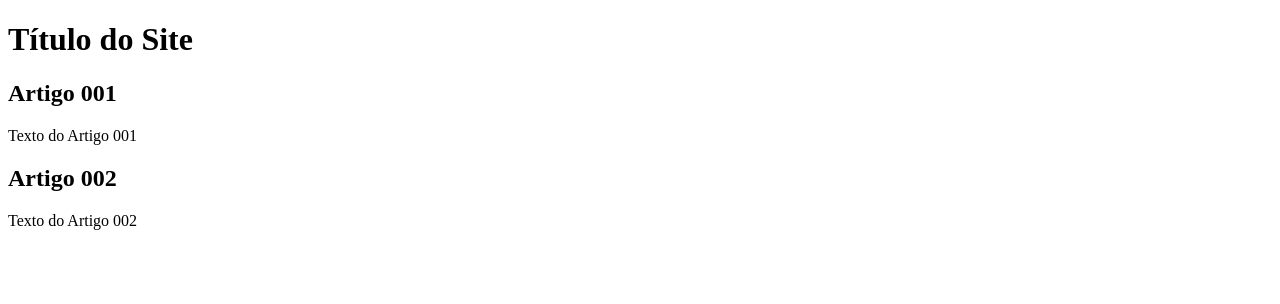
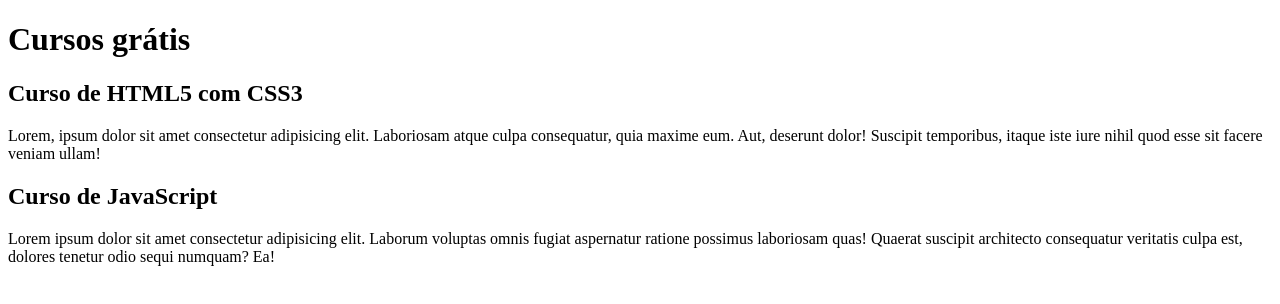
Before and after one commit to DanielFernandoJr/projecto-site, a plain HTML site: page index.html in a window 1280 px wide. Drawn offline with Linux system fonts and the light colour scheme.

Commit message:
comecei a escrever conteúdos

```diff
--- a/index.html
+++ b/index.html
@@ -8,15 +8,15 @@
 <body>
     <main>
         <header>
-            <h1>Título do Site</h1>
+            <h1>Cursos grátis</h1>
         </header>
         <article>
-            <h2>Artigo 001</h2>
-            <p>Texto do Artigo 001</p>
+            <h2>Curso de HTML5 com CSS3</h2>
+            <p>Lorem, ipsum dolor sit amet consectetur adipisicing elit. Laboriosam atque culpa consequatur, quia maxime eum. Aut, deserunt dolor! Suscipit temporibus, itaque iste iure nihil quod esse sit facere veniam ullam!</p>
         </article>
         <article>
-            <h2>Artigo 002</h2>
-            <p>Texto do Artigo 002</p>
+            <h2>Curso de JavaScript</h2>
+            <p>Lorem ipsum dolor sit amet consectetur adipisicing elit. Laborum voluptas omnis fugiat aspernatur ratione possimus laboriosam quas! Quaerat suscipit architecto consequatur veritatis culpa est, dolores tenetur odio sequi numquam? Ea!</p>
         </article>
     </main>
 </body>
```
